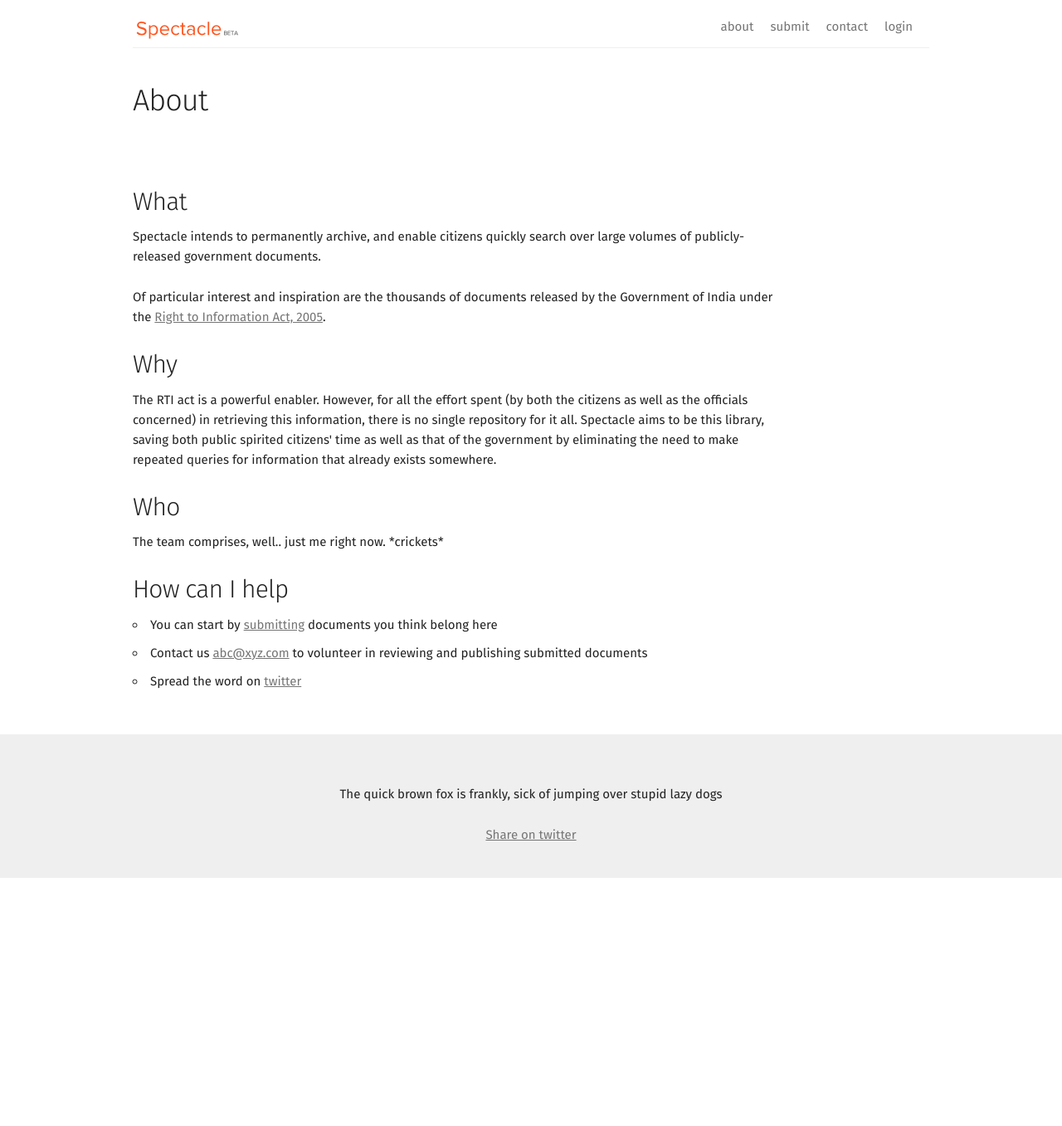
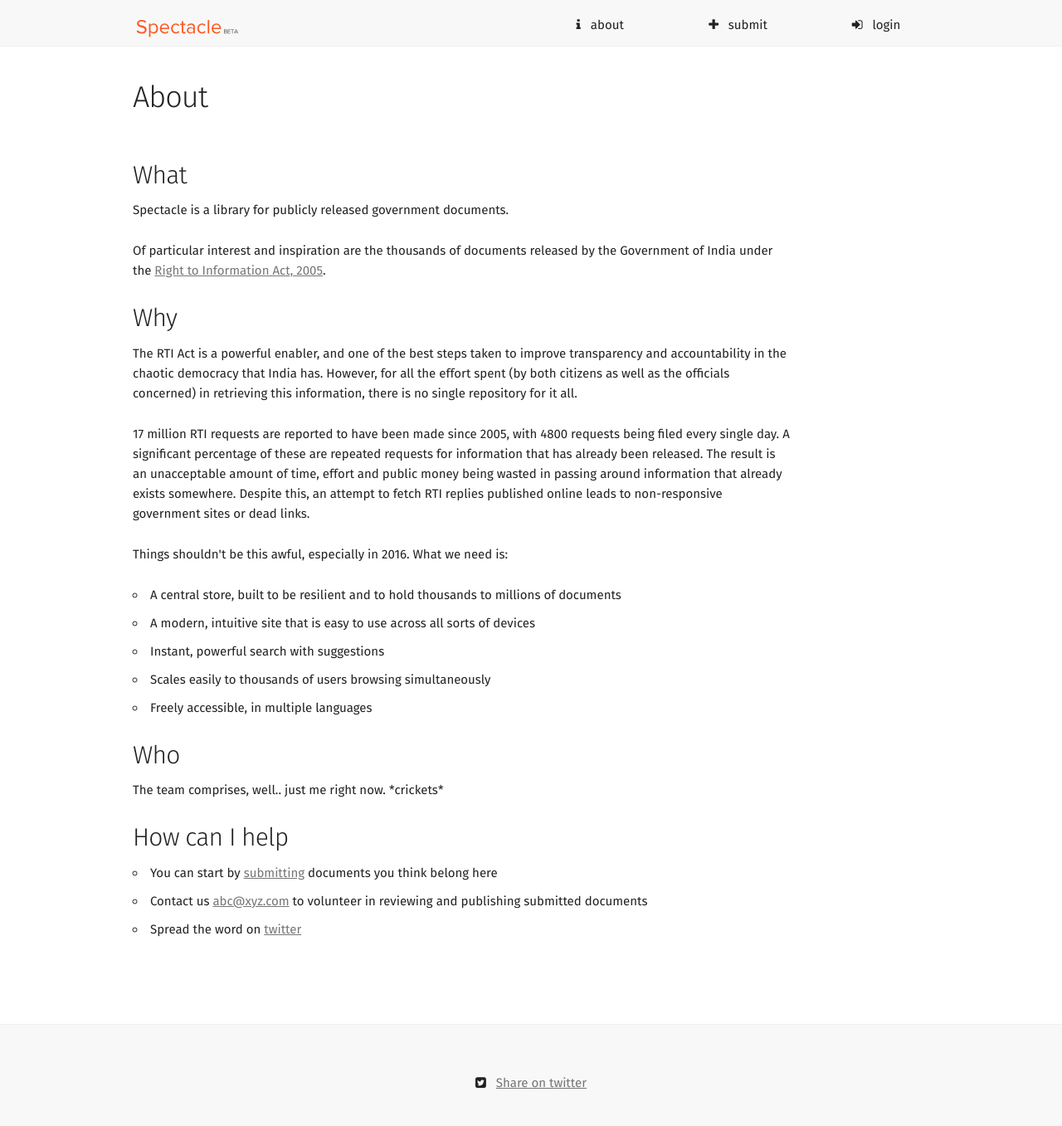
Before and after one commit to tuxerman/spectacle, a Flask app: page /about in a window 1280 px wide. Shown: the whole page at 83% size. Before the commit the page ends 1058 px from the top, so only its background shows below. Run offline with Flask 2, Linux system fonts and the light colour scheme; parts of the project's set-up code (start-up, migrations or seed data) failed here and were passed over; some libraries are stand-ins or nearby versions.

Commit message:
Clean up header, add fontawesome

```diff
--- a/static/css/skeleton.css
+++ b/static/css/skeleton.css
@@ -172,7 +172,7 @@ input[type="reset"],
 input[type="button"] {
   display: inline-block;
   height: 38px;
-  padding: 0 30px;
+  padding: 0 20px;
   color: #555;
   text-align: center;
   font-size: 11px;
@@ -183,7 +183,7 @@ input[type="button"] {
   text-decoration: none;
   white-space: nowrap;
   background-color: transparent;
-  border-radius: 1px;
+  border-radius: 0px;
   border: 1px solid #bbb;
   cursor: pointer;
   box-sizing: border-box; }
@@ -244,7 +244,7 @@ select {
   padding: 6px 10px; /* The 6px vertically centers text on FF, ignored by Webkit */
   background-color: #fff;
   border: 1px solid #D1D1D1;
-  border-radius: 1px;
+  border-radius: 0px;
   box-shadow: none;
   box-sizing: border-box; }
 /* Removes awkward default styles on some inputs for iOS */
--- a/static/css/style.css
+++ b/static/css/style.css
@@ -18,7 +18,7 @@ body {
 }
 
 .container{
-    margin-top: 20px;
+    padding-top: 18px;
 }
 .homepage-feature {
     padding:10px;
@@ -30,13 +30,20 @@ body {
   transition: all 0.3s cubic-bezier(.25,.8,.25,1);
 }
 
+.nav-button {
+  text-align: center;
+}
+.nav-button p {
+  margin-bottom: 0px;
+}
+.nav-button:hover{
+  color: #FF5722;
+  cursor: pointer; cursor: hand;
+}
+
 .document-navigator {
     padding: 20px;
     border: 1px solid #F4F4F4;
-}
-
-#header-row {
-    border-bottom: 1px solid #efefef;
 }
 
 #logo h2 {
@@ -83,10 +90,16 @@ body {
 }
 
 #footer {
-    background-color: #efefef;
+    background-color: #F8F8F8;
     position: absolute;
     right: 0;
     bottom: 0;
     left: 0;
     text-align: center;
+    border-top: 1px solid #EFEFEF;
 }
+
+header {
+  background-color: #F8F8F8;
+  border-bottom: 1px solid #EFEFEF;
+}
--- a/templates/about.html
+++ b/templates/about.html
@@ -43,13 +43,25 @@
     </div>
 
     <div class="row">
-      <div class="ten columns" style="margin-top: 5%">
+      <div class="ten columns" style="margin-top: 2rem">
         <h4>What</h4>
-          <p>Spectacle intends to permanently archive, and enable citizens quickly search over large volumes of publicly-released government documents.</p>
+          <p>Spectacle is a library for publicly released government documents.</p>
           <p>Of particular interest and inspiration are the thousands of documents released by the Government of India under the <a href="https://en.wikipedia.org/wiki/Right_to_Information_Act,_2005">Right to Information Act, 2005</a>.</p>
 
         <h4>Why</h4>
-          <p>The RTI act is a powerful enabler. However, for all the effort spent (by both the citizens as well as the officials concerned) in retrieving this information, there is no single repository for it all. Spectacle aims to be this library, saving both public spirited citizens' time as well as that of the government by eliminating the need to make repeated queries for information that already exists somewhere. </p>
+          <p>The RTI Act is a powerful enabler, and one of the best steps taken to improve transparency and accountability in the chaotic democracy that India has. However, for all the effort spent (by both citizens as well as the officials concerned) in retrieving this information, there is no single repository for it all.</p>
+
+          <p>17 million RTI requests are reported to have been made since 2005, with 4800 requests being filed every single day. A significant percentage of these are repeated requests for information that has already been released. The result is an unacceptable amount of time, effort and public money being wasted in passing around information that already exists somewhere. Despite this, an attempt to fetch RTI replies published online leads to non-responsive government sites or dead links.</p>
+
+          <p>Things shouldn't be this awful, especially in 2016. What we need is:
+          <ul>
+            <li>A central store, built to be resilient and to hold thousands to millions of documents</li>
+            <li>A modern, intuitive site that is easy to use across all sorts of devices</li>
+            <li>Instant, powerful search with suggestions</li>
+            <li>Scales easily to thousands of users browsing simultaneously</li>
+            <li>Freely accessible, in multiple languages</li>
+          </ul>
+          </p>
 
         <h4>Who</h4>
           <p>The team comprises, well.. just me right now. *crickets*</p>
--- a/templates/footer.html
+++ b/templates/footer.html
@@ -3,8 +3,10 @@
 <div class="container">
 
     <div class="twelve columns" style="margin-top: 4rem; margin-bottom: 4rem">
-        <p>The quick brown fox is frankly, sick of jumping over stupid lazy dogs</p>
-        <a href="https://twitter.com/intent/tweet?text=Check out Spectacle, blah blah&url=https%3A%2F%2Fspectacle.io%2F&original_referer=https%3A%2F%2Fspectacle.xyz">Share on twitter</a>
+        <i class="fa fa-twitter-square" aria-hidden="true"></i> &nbsp;
+        <a href="https://twitter.com/intent/tweet?text=Check out Spectacle, blah blah&url=https%3A%2F%2Fspectacle.io%2F&original_referer=https%3A%2F%2Fspectacle.xyz">
+            Share on twitter
+        </a>
     </div>
 
 </div>
--- a/templates/header.html
+++ b/templates/header.html
@@ -1,25 +1,31 @@
 <header>
+<link rel="stylesheet" href="//maxcdn.bootstrapcdn.com/font-awesome/4.3.0/css/font-awesome.min.css">
 <div class="container">
 
   <div id="header-row" class="row">
 
-    <div id="logo" class="four columns">
+    <div id="logo" class="six columns">
       <!-- <h2 onclick="location.href='/';">Spectacle</h2> -->
       <img src="{{ url_for('static', filename='img/spectacle-logo.svg') }}" onclick="location.href='/';">
     </div>
 
-    <div id="nav" class="eight columns u-pull-right">
-      <ul>
-        {% if user_info['logged_in'] %}
-        <li><a href="/logout">Logout '{{user_info.username}}'</a></li>
-        {% else %}
-        <li><a href="/login">Login</a></li>
-        {% endif %}
-        <li><a href="#">Contact</a></li>
-        <li><a href="/submit">Submit</a></li>
-        <li><a href="/about">About</a></li>
-      </ul>
+    <div class="two columns  nav-button" onclick="location.href='/about';">
+      <p><i class="fa fa-info" aria-hidden="true"></i> &nbsp; about</p>
     </div>
+
+    <div class="two columns nav-button" onclick="location.href='/submit';">
+      <p><i class="fa fa-plus" aria-hidden="true"></i> &nbsp; submit</p>
+    </div>
+
+    {% if user_info['logged_in'] %}
+      <div class="two columns nav-button" onclick="location.href='/logout';">
+        <p> <i class="fa fa-user" aria-hidden="true"></i> &nbsp; logout '{{user_info.username}}'</p>
+      </div>
+    {% else %}
+      <div class="two columns  nav-button" onclick="location.href='/login';">
+        <p><i class="fa fa-sign-in" aria-hidden="true"></i> &nbsp; login</p>
+      </div>
+    {% endif %}
 
   </div>
 
--- a/templates/homepage.html
+++ b/templates/homepage.html
@@ -46,11 +46,11 @@
     </div>
 
     <div class="row" style="margin-top: 1rem">
-      <div class="nine columns">
+      <div class="ten columns" style="margin-top: 1rem">
         <input class="u-full-width" type="text" placeholder="" id="search_string">
       </div>
-      <div class="three columns">
-        <button class="button-primary" id="search_button">Search</button>
+      <div class="two columns" style="margin-top: 1rem">
+        <button class="button-primary u-full-width" id="search_button">Search</button>
       </div>
     </div>
 
```
